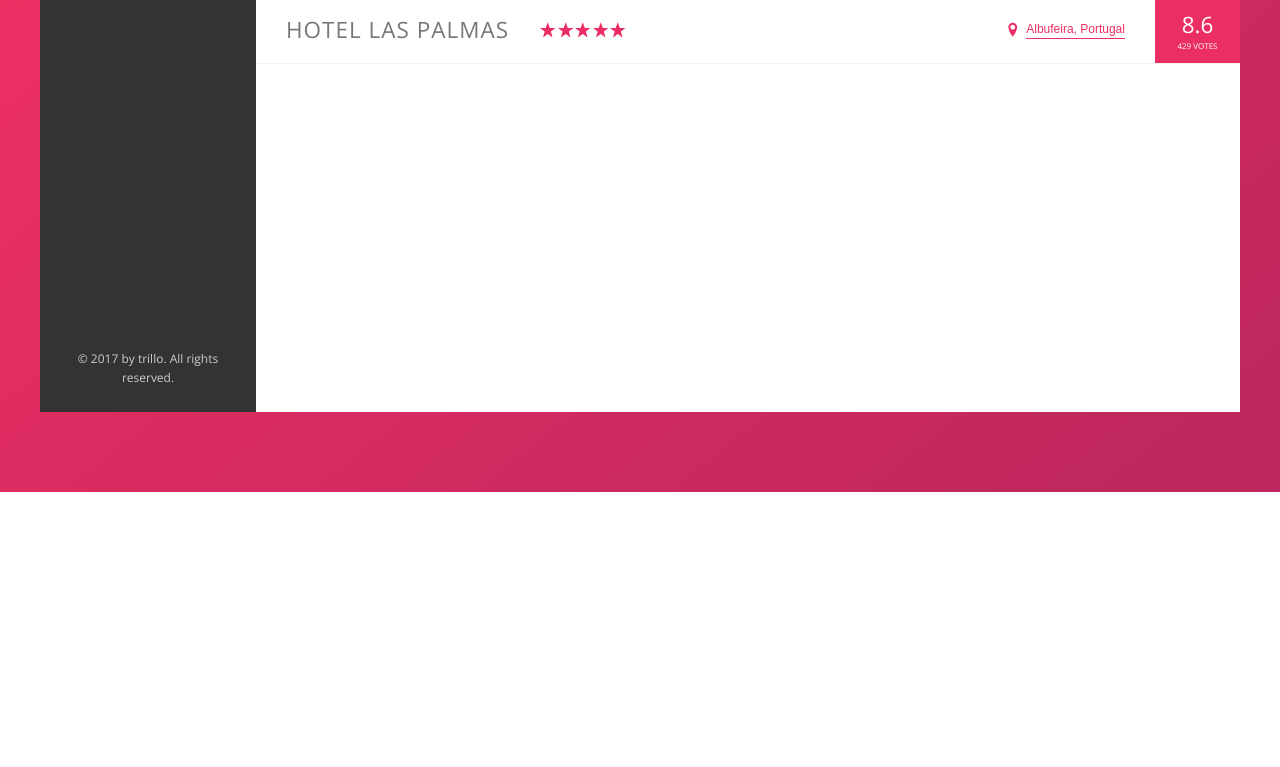
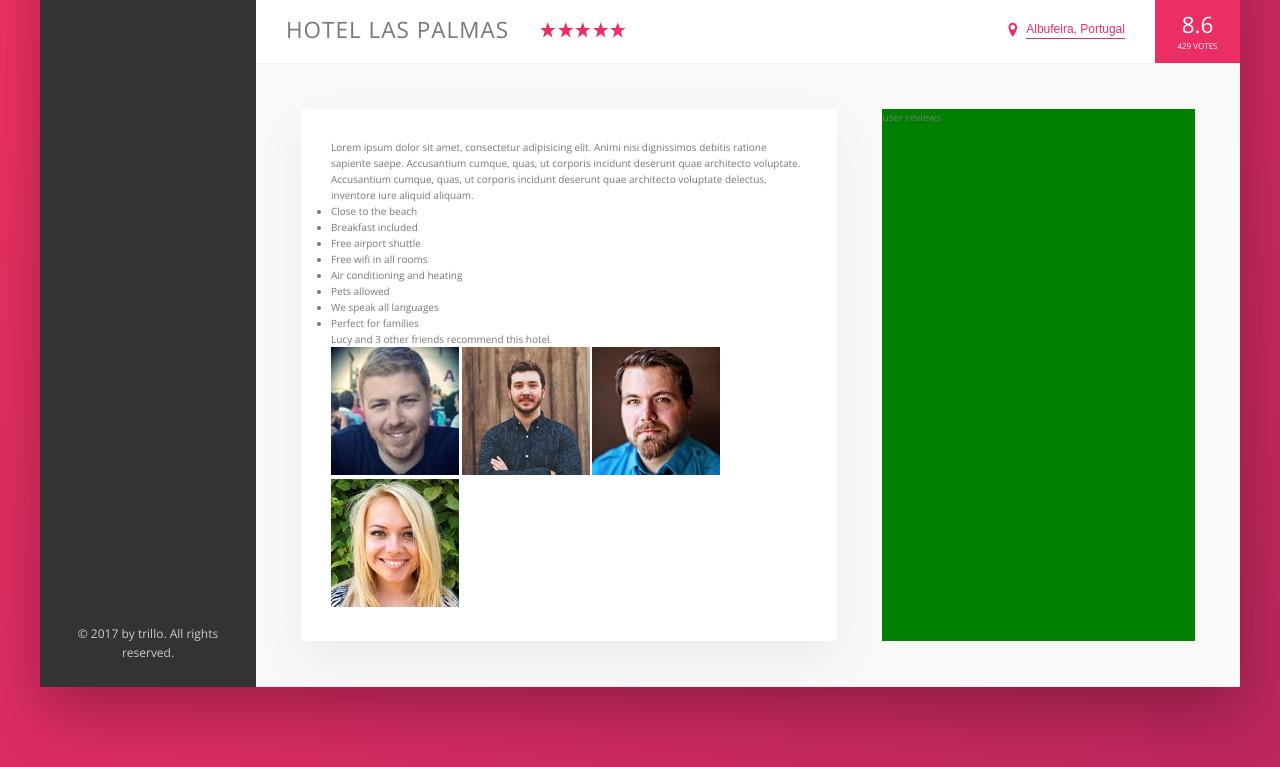
Before and after one commit to DeepLearnerSC/trillo-project, a website: page index.html in a window 1280 px wide. Shown: the part 538-1305 px from the top of the page. Before the commit the page ends 1030 px from the top, so only its background shows below. Drawn offline with nearby package versions, Linux system fonts and the light colour scheme.

Commit message:
building the description part 1

```diff
--- a/index.html
+++ b/index.html
@@ -157,10 +157,103 @@
             </div>
           </div>
 
+          <div class="detail">
+            <div class="description">
+              <p class="paragraph">
+                Lorem ipsum dolor sit amet, consectetur adipisicing elit. Animi
+                nisi dignissimos debitis ratione sapiente saepe. Accusantium
+                cumque, quas, ut corporis incidunt deserunt quae architecto
+                voluptate.
+              </p>
+              <p class="paragraph">
+                Accusantium cumque, quas, ut corporis incidunt deserunt quae
+                architecto voluptate delectus, inventore iure aliquid aliquam.
+              </p>
+              <ul class="list">
+                <li class="list__item">Close to the beach</li>
+                <li class="list__item">Breakfast included</li>
+                <li class="list__item">Free airport shuttle</li>
+                <li class="list__item">Free wifi in all rooms</li>
+                <li class="list__item">Air conditioning and heating</li>
+                <li class="list__item">Pets allowed</li>
+                <li class="list__item">We speak all languages</li>
+                <li class="list__item">Perfect for families</li>
+              </ul>
+              <div class="recommend">
+                <p class="recommend__count">
+                  Lucy and 3 other friends recommend this hotel.
+                </p>
+                <div class="recommend__friends">
+                  <img
+                    src="img/user-3.jpg"
+                    alt="Friend 1"
+                    class="recommend__photo"
+                  />
+                  <img
+                    src="img/user-4.jpg"
+                    alt="Friend 2"
+                    class="recommend__photo"
+                  />
+                  <img
+                    src="img/user-5.jpg"
+                    alt="Friend 3"
+                    class="recommend__photo"
+                  />
+                  <img
+                    src="img/user-6.jpg"
+                    alt="Friend 4"
+                    class="recommend__photo"
+                  />
+                </div>
+              </div>
+            </div>
+
+            <div class="user-reviews">
+              user reviews
+              <!-- <figure class="review">
+                <blockquote class="review__text">
+                  Lorem ipsum dolor sit amet, consectetur adipisicing elit. Fuga
+                  doloremque architecto dicta animi, totam, itaque officia ex.
+                </blockquote>
+                <figcaption class="review__user">
+                  <img
+                    src="img/user-1.jpg"
+                    alt="User 1"
+                    class="review__photo"
+                  />
+                  <div class="review__user-box">
+                    <p class="review__user-name">Nick Smith</p>
+                    <p class="review__user-date">Feb 23rd, 2017</p>
+                  </div>
+                  <div class="review__rating">7.8</div>
+                </figcaption>
+              </figure> -->
+
+              <!-- <figure class="review">
+                <blockquote class="review__text">
+                  Lorem ipsum dolor sit amet, consectetur adipisicing elit. Fuga
+                  doloremque architecto dicta animi.
+                </blockquote>
+                <figcaption class="review__user">
+                  <img
+                    src="img/user-2.jpg"
+                    alt="User 1"
+                    class="review__photo"
+                  />
+                  <div class="review__user-box">
+                    <p class="review__user-name">Mary Thomas</p>
+                    <p class="review__user-date">Sept 13th, 2017</p>
+                  </div>
+                  <div class="review__rating">9.3</div>
+                </figcaption>
+              </figure> -->
+
+              <!-- <button class="btn-inline">Show all <span>&rarr;</span></button> -->
+            </div>
 
 
 
-
+          </div>
         </main>
       </div>
     </div>
--- a/sass/_base.scss
+++ b/sass/_base.scss
@@ -17,6 +17,9 @@
   --color-grey-dark-1: #333;
   --color-grey-dark-2: #777;
   --color-grey-dark-3: #999;
+
+  --shadow-dark: 0 2rem 6rem rgba(0,0,0,.3);
+  --shadow-light: 0 2rem 5rem rgba(0,0,0,.06);
 
   --line: 1px solid var(--color-grey-light-2);
 }
--- a/sass/_layout.scss
+++ b/sass/_layout.scss
@@ -37,5 +37,51 @@
   flex: 1;
 
   //will remove later
-  height: 80rem;
+  // height: 80rem;
 }
+
+
+.detail {
+  // font-size: 1.4rem;
+  display: flex;
+  padding: 4.5rem;
+  background-color: var(--color-grey-light-1);
+  border-bottom: var(--line);
+
+  // @media only screen and (max-width: $bp-medium) {
+  //     padding: 3rem;
+  // }
+
+  // @media only screen and (max-width: $bp-small) {
+  //     flex-direction: column;
+  // }
+}
+
+.description {
+  // background-color: blue;
+  background-color: #fff;
+  box-shadow: var(--shadow-light);
+  padding: 3rem;
+  // flex-grow zero; flex-shrink: zero; have 60% of the available width
+  flex: 0 0 60%;
+  margin-right: 4.5rem;
+
+  // @media only screen and (max-width: $bp-medium) {
+  //     padding: 2rem;
+  //     margin-right: 3rem;
+  // }
+
+  // @media only screen and (max-width: $bp-small) {
+  //     margin-right: 0;
+  //     margin-bottom: 3rem;
+  // }
+}
+
+.user-reviews {
+  background-color: green;
+  flex: 1;
+
+  // display: flex;
+  // flex-direction: column;
+  // align-items: center;
+}
```
Also changed, not shown: css/style.css. Lines whose indentation alone changed are shown as unchanged.
